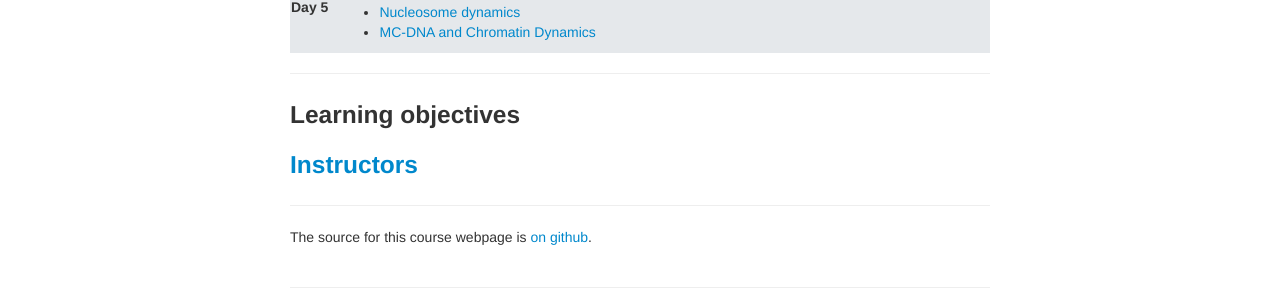
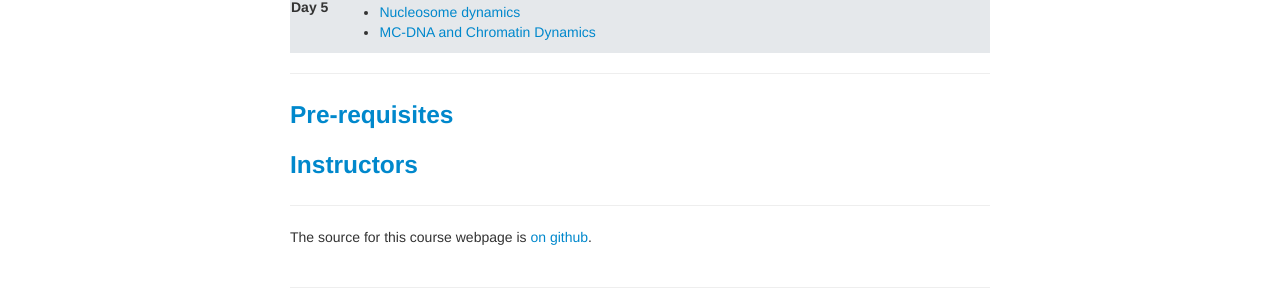
Before and after one commit to GTPB/3DAROC18, a Jekyll site: the page built from index.md, in a window 1280 px wide. Shown: the part 1784-2079 px from the top of the page. Built offline with Jekyll 4.4.1, drawn with Linux system fonts in a browser that asks for light colours.

Commit message:
Update index.md

```diff
--- a/index.md
+++ b/index.md
@@ -143,7 +143,7 @@ It is likely that the participants to this course aim at getting involved in gen
 
 ---
 
-### Learning objectives
+### [Pre-requisites](pages/prerequesites.md)
 
 ### [Instructors](pages/instructors.md)
 ---
```
